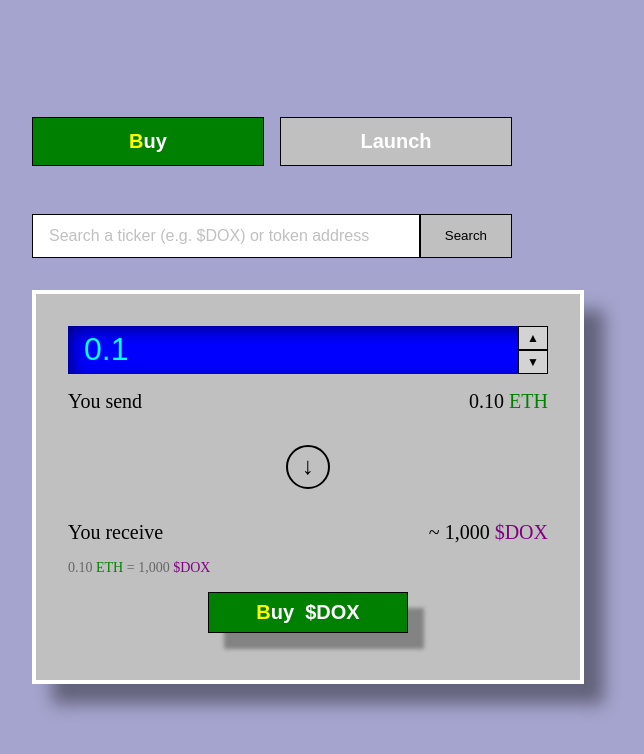
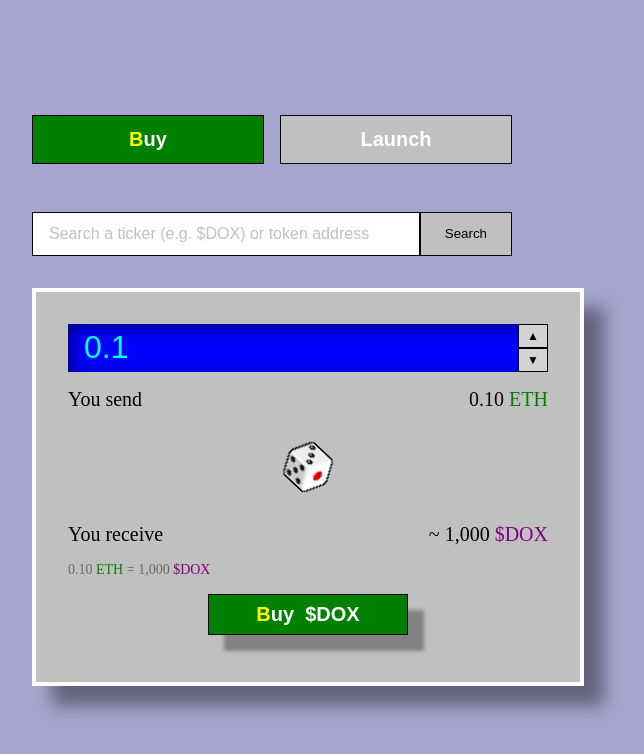
Before and after one commit to nkrishang/doxa-frontend, a React (Create React App) app: page / in a window 1280 px wide. Shown: the top 754 px of the page, without its empty margins (368-1012 px from the left). Built offline with nearby package versions, Linux system fonts and the light colour scheme.

Commit message:
Add a die

```diff
--- a/src/App.js
+++ b/src/App.js
@@ -1,4 +1,5 @@
 import React, { useState } from "react";
+// import diceImage from "./assets/pixel-dixed.png";
 
 // First, define the CryptoSwapCard component
 const CryptoSwapCard = () => {
@@ -69,8 +70,17 @@ const CryptoSwapCard = () => {
             </span>
           </div>
 
-          <div className="arrow-container">
+          {/* <div className="arrow-container">
             <div className="arrow-circle">↓</div>
+          </div> */}
+
+          <div className="dice-container">
+            <img
+              width={48}
+              height={"auto"}
+              src={"/assets/dice.png"}
+              alt="A dice."
+            />
           </div>
 
           <div className="receive-section">
@@ -397,21 +407,20 @@ html, body {
   color: #800080;
 }
 
-.arrow-container {
+.dice-container {
   display: flex;
   justify-content: center;
   padding: 1rem 0;
+  animation: rotate 4s linear infinite;
 }
 
-.arrow-circle {
-  width: 40px;
-  height: 40px;
-  border: 2px solid #000;
-  border-radius: 50%;
-  display: flex;
-  align-items: center;
-  justify-content: center;
-  font-size: 1.5rem;
+@keyframes rotate {
+  from {
+    transform: rotate(0deg);
+  }
+  to {
+    transform: rotate(360deg);
+  }
 }
 
 .exchange-rate {
```
Also changed, not shown: public/assets/dice.png (added).
